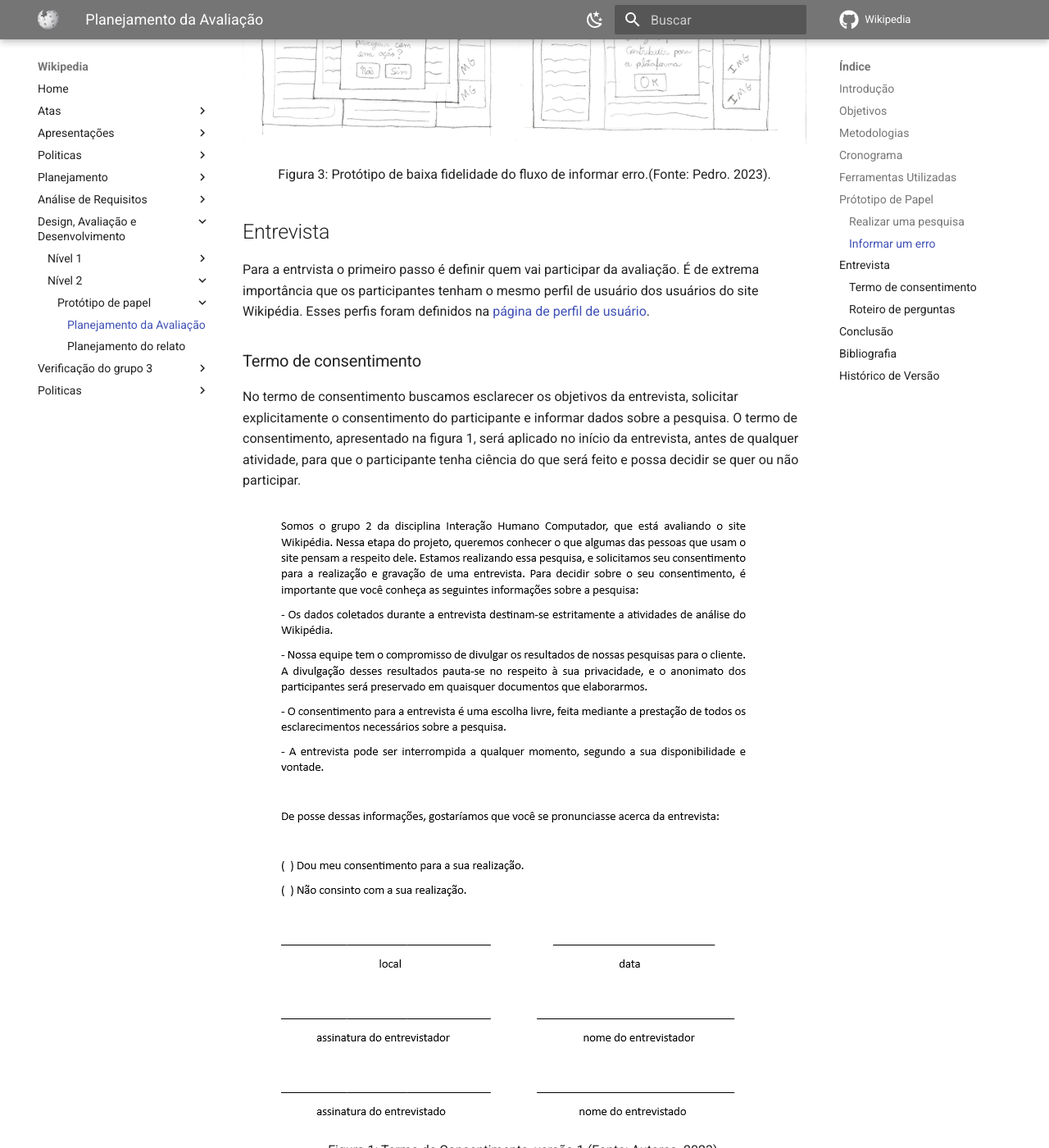
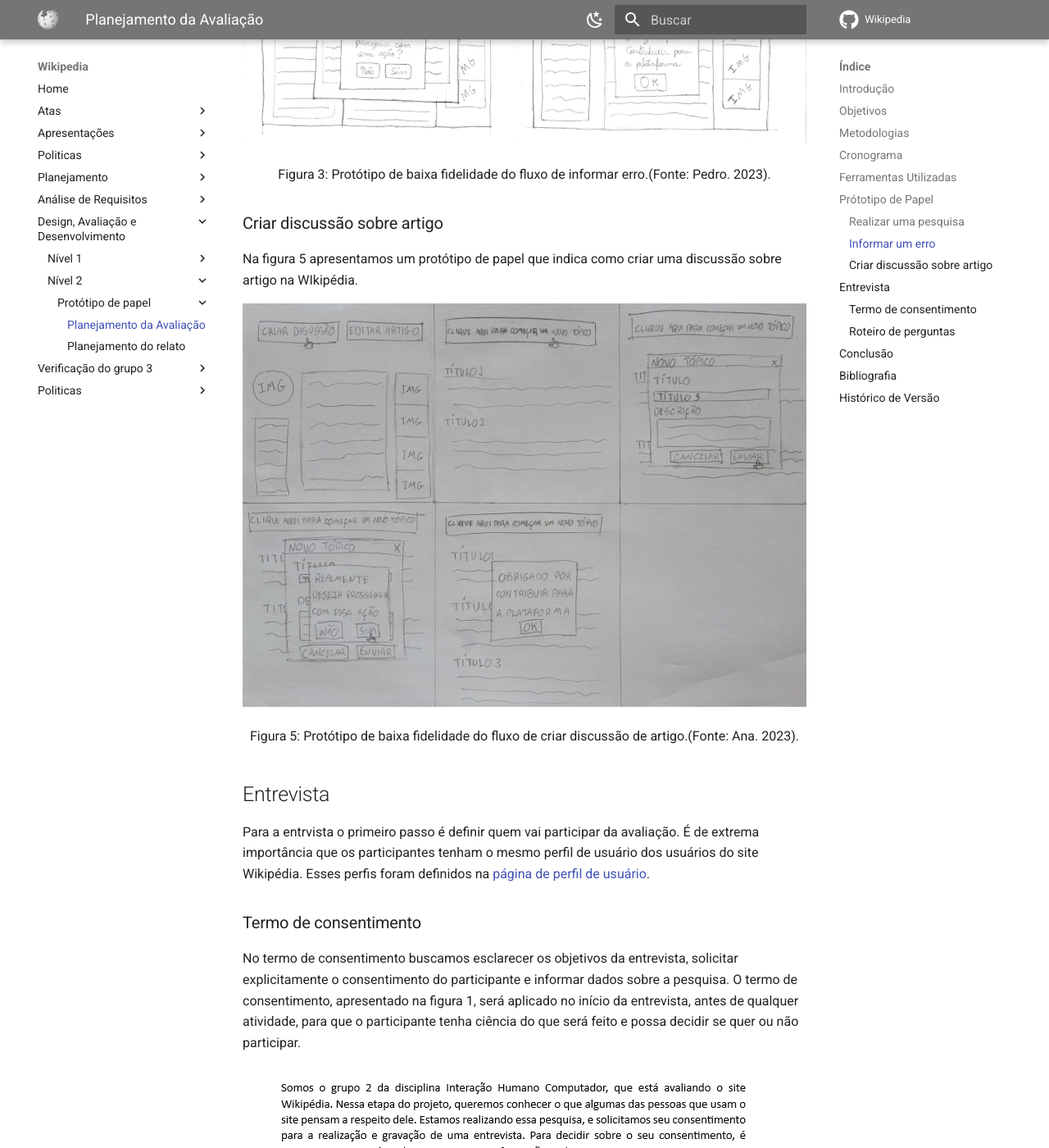
Before and after one commit to Interacao-Humano-Computador/2023.1-Wikipedia, an MkDocs documentation site: the page built from docs/design-avaliacao-desenvolvimento/nivel2/prototipoDePapel/planejamentoDaAvaliacaoPrototipoDePapel.md, in a window 1280 px wide and 1400 px high, scrolled down 3904 px. Shown: the whole window at 82% size. Built offline with MkDocs 1.6.1 and Material for MkDocs 9.7.7, drawn with Linux system fonts in a browser that asks for light colours; comment, search, counter and statistics services are not loaded.

Commit message:
adicionando protótipo de papel de criação de discussão de artigo

```diff
--- a/docs/design-avaliacao-desenvolvimento/nivel2/prototipoDePapel/planejamentoDaAvaliacaoPrototipoDePapel.md
+++ b/docs/design-avaliacao-desenvolvimento/nivel2/prototipoDePapel/planejamentoDaAvaliacaoPrototipoDePapel.md
@@ -83,6 +83,16 @@
 <p>Figura 3: Protótipo de baixa fidelidade do fluxo de informar erro.(Fonte: Pedro. 2023).</p>
 </div>
 
+### Criar discussão sobre artigo
+
+Na figura 5 apresentamos um protótipo de papel que indica como criar uma discussão sobre artigo na WIkipédia.
+
+<img src="../../../../images/prototipos/prototipoPapelDiscussaoArtigo.jpeg">
+
+<div style="text-align: center">
+<p>Figura 5: Protótipo de baixa fidelidade do fluxo de criar discussão de artigo.(Fonte: Ana. 2023).</p>
+</div>
+
 ## Entrevista
 
 Para a entrvista o primeiro passo é definir quem vai participar da avaliação. É de extrema importância que os participantes tenham o mesmo perfil de usuário dos usuários do site Wikipédia. Esses perfis foram definidos na [página de perfil de usuário](../../../analise-de-requisitos/perfilDeUsuario.md).
```
Also changed, not shown: docs/images/prototipos/prototipoPapelDiscussaoArtigo.jpeg (added).
